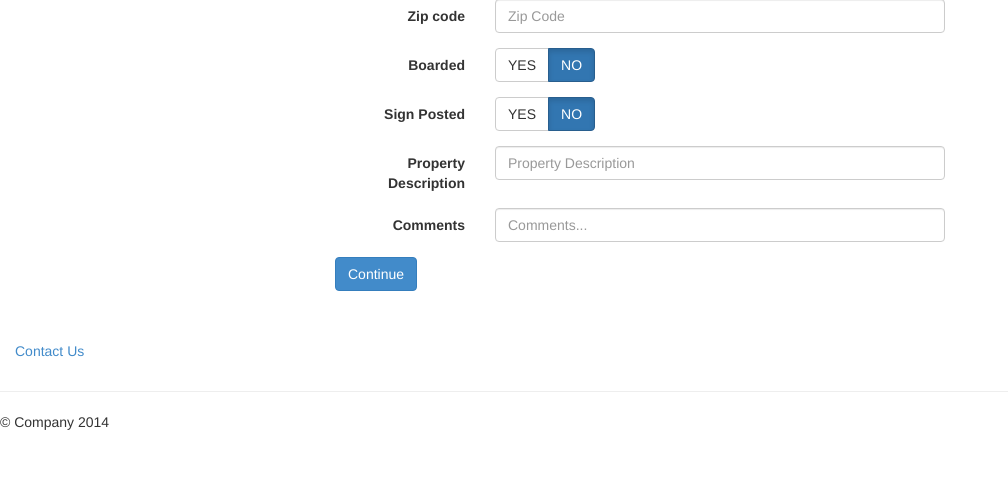
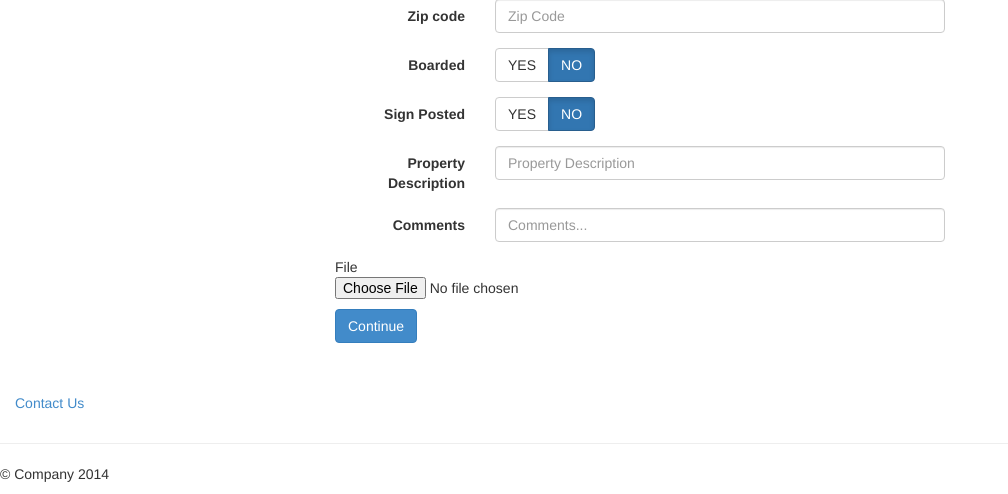
Before and after one commit to andreanoble/cs491, a PHP site: page /addPublicEntry.php in a window 1280 px wide. Shown: the part 406-900 px from the top of the page, without its empty margins (0-1008 px from the left). Before the commit the page ends 836 px from the top, so only its background shows below. Run offline with PHP 8.4, Linux system fonts and the light colour scheme.

Commit message:
images directory upload

```diff
--- a/addPublicEntry.php
+++ b/addPublicEntry.php
@@ -78,7 +78,7 @@ if ($_SERVER["REQUEST_METHOD"] == "POST") {
 
 
       <div class="row">
-          <form action="addPublicEntry.php" method="post" class="form-horizontal" role="form">
+          <form action="testimg2.php" method="post" class="form-horizontal" enctype="multipart/form-data" role="form">
 
            <div class="col-xs-6 col-xs-offset-3">
 
@@ -158,11 +158,17 @@ if ($_SERVER["REQUEST_METHOD"] == "POST") {
                 </div>
               </div>
 
+               <p>File
+                <input type="file" name="image">
+              <p>
 
               <div>
                 <button  value="Send" class="btn btn-primary" type="submit" id="submit">Continue</button>
                 <br><br>
               </div>
+
+
+
             </div>
           </form><!--form collapse-->
       </div>
--- a/mydatabase.php
+++ b/mydatabase.php
@@ -19,6 +19,7 @@ try {
 	exit;
 }
 
+/*
 
 //query
 try{
@@ -34,4 +35,5 @@ echo "<pre>";
 $property = ($results->fetchAll(PDO::FETCH_ASSOC));
 
 var_dump($property);
+*/
 ?>
--- a/upload9.php
+++ b/upload9.php
@@ -1,4 +1,7 @@
 <?php
+
+//uploads an image file
+
 // Start a session for error reporting
 session_start();
 
@@ -36,7 +39,7 @@ echo "</pre>";
 
 // This variable is the path to the image folder where all the images are going to be stored
 // Note that there is a trailing forward slash
-$TARGET_PATH = "upload/";
+$TARGET_PATH = "images/";
 
 // Get our POSTed variables
 
```
